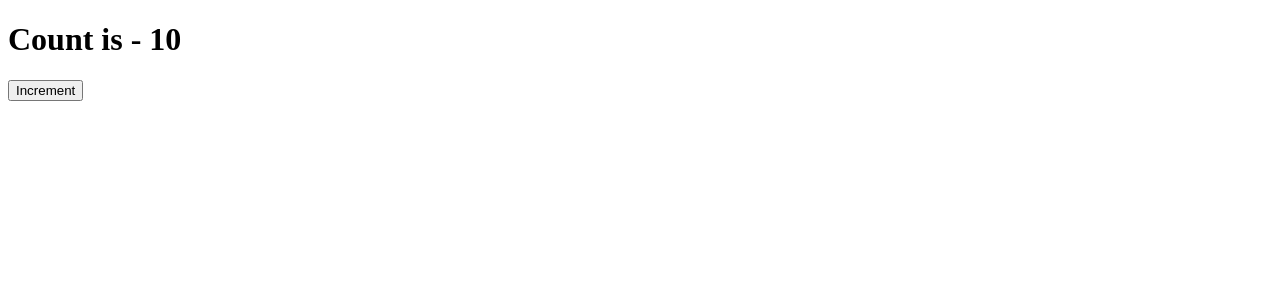
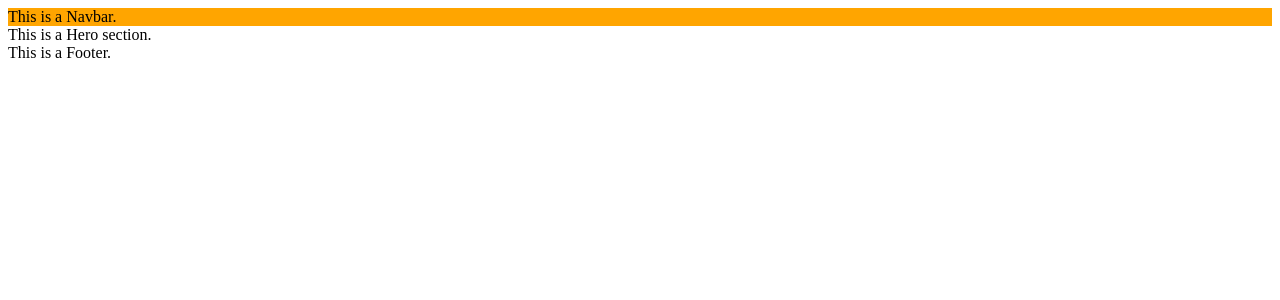
Before and after one commit to forgewithharsh/sheriyans-cohort3.0, a React (Vite) app in the folder react/day4-prop_state/: page / in a window 1280 px wide. Shown: the top 300 px of the page. Built offline with nearby package versions, Linux system fonts and the light colour scheme.

Commit message:
feat: refactor App component to include Navbar, Hero, and Footer components

```diff
--- a/react/day4-prop_state/src/App.jsx
+++ b/react/day4-prop_state/src/App.jsx
@@ -1,20 +1,29 @@
 import React from "react";
+import Navbar from "./components/Navbar";
+import Hero from "./components/Hero";
+import Footer from "./components/Footer";
 
 const App = () => {
-  let count = 10;
+  // let count = 10;
 
   return (
+    // <div>
+    //   <h1>Count is - {count}</h1>
+
+    //   <button
+    //     onClick={() => {
+    //       count++;
+    //       console.log(count);
+    //     }}
+    //   >
+    //     Increment
+    //   </button>
+    // </div>
+
     <div>
-      <h1>Count is - {count}</h1>
-
-      <button
-        onClick={() => {
-          count++;
-          console.log(count);
-        }}
-      >
-        Increment
-      </button>
+      <Navbar />
+      <Hero />
+      <Footer />
     </div>
   );
 };
--- /dev/null
+++ b/react/day4-prop_state/src/components/Footer.jsx
@@ -0,0 +1,7 @@
+import React from "react";
+
+const Footer = () => {
+  return <div>This is a Footer.</div>;
+};
+
+export default Footer;
--- /dev/null
+++ b/react/day4-prop_state/src/components/Hero.jsx
@@ -0,0 +1,11 @@
+import React from 'react'
+
+const Hero = () => {
+  return (
+    <div>
+      This is a Hero section.
+    </div>
+  )
+}
+
+export default Hero
--- /dev/null
+++ b/react/day4-prop_state/src/components/Navbar.jsx
@@ -0,0 +1,11 @@
+import React from 'react'
+
+const Navbar = () => {
+  return (
+    <div style={{backgroundColor: "orange"}}>
+      This is a Navbar.
+    </div>
+  )
+}
+
+export default Navbar
```
